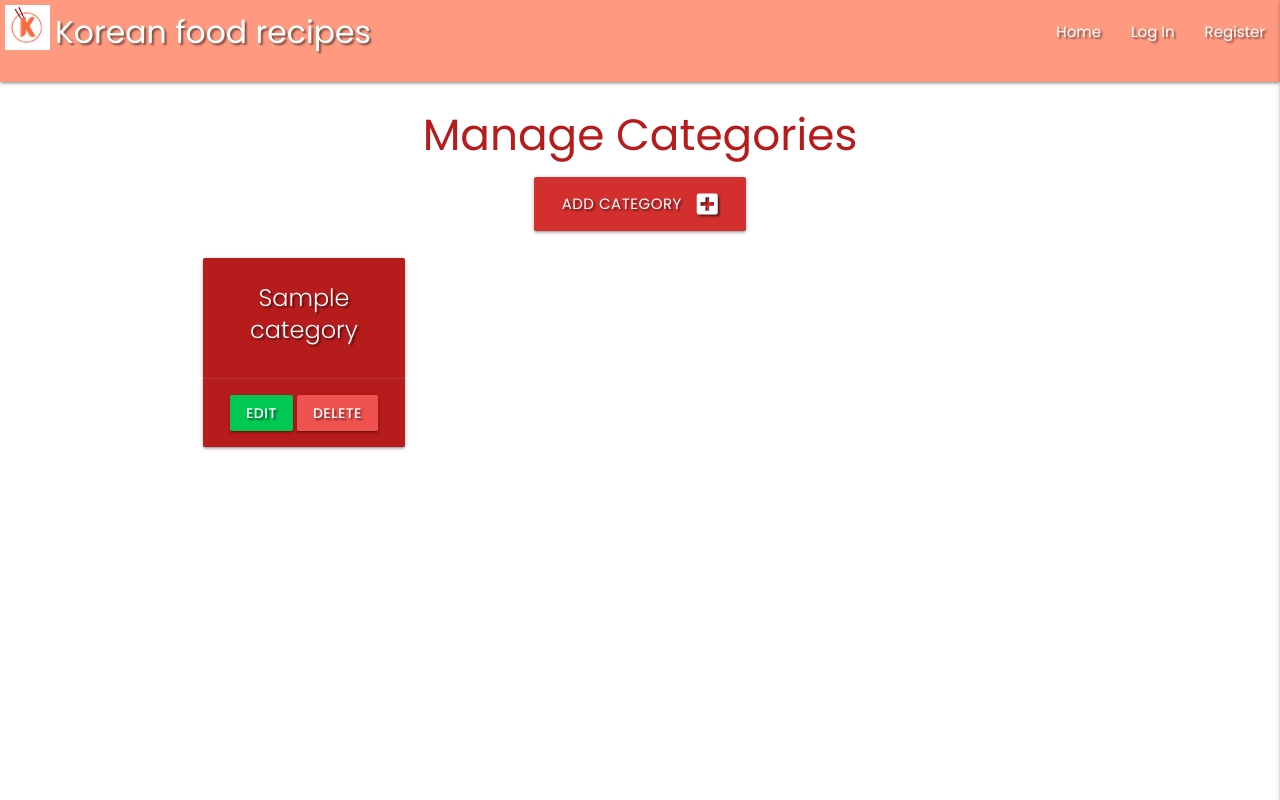
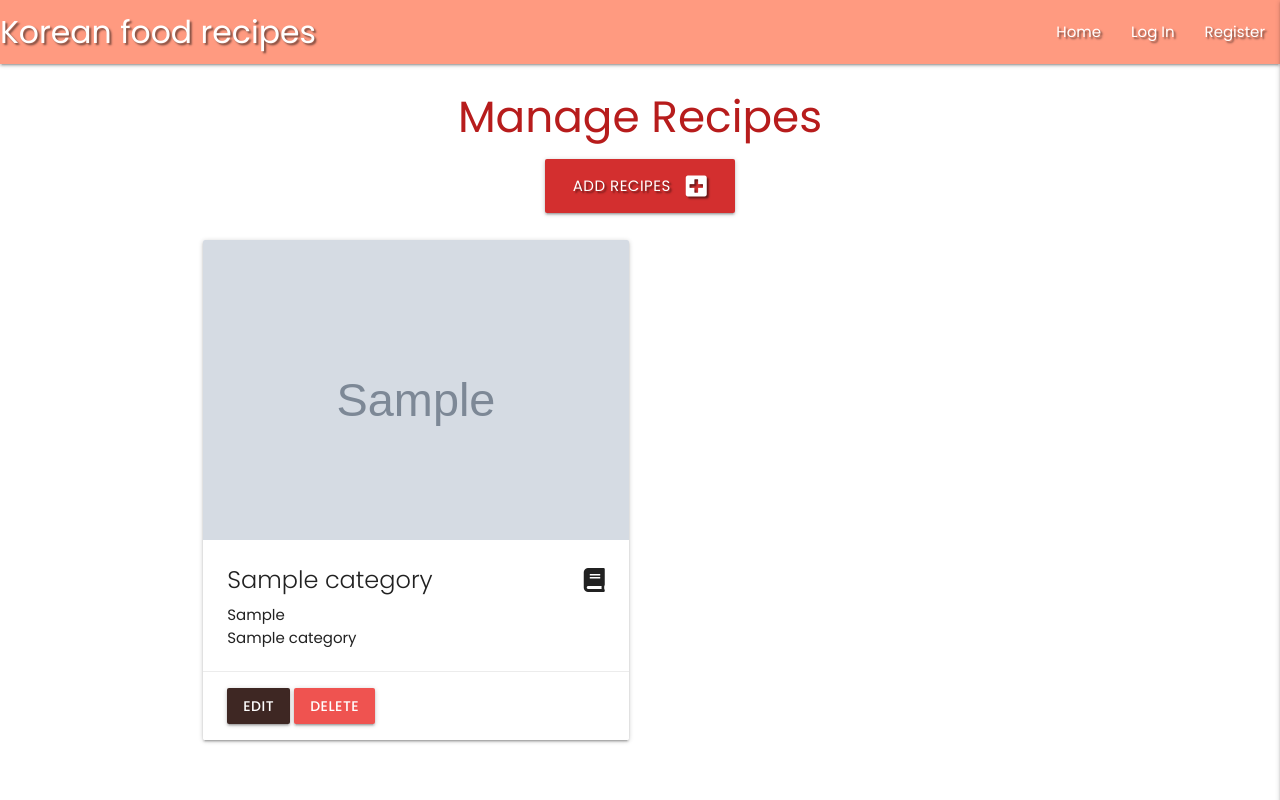
Before and after one commit to Oneday2010/milestone-project3_koreanfood, a Flask app: page /get_categories in a window 1280 px wide. Run offline with Flask 2, Linux system fonts and the light colour scheme; grey boxes marked "Sample" are stand-in pictures; a database or web service that is not in the repository returns one stand-in record (values such as "Sample title"); some libraries are stand-ins or nearby versions.

Commit message:
edit foods.html layout

```diff
--- a/static/css/style.css
+++ b/static/css/style.css
@@ -62,18 +62,13 @@ body {
     line-height: 42px;
 }
 
-.card-image {
-    width: 50%;
-    height: 50%;
-    display: block;
-    margin-left: auto;
-    margin-right: auto;
-
-
-}
-
 .btn {
     color: #fff;
     font-weight: 500;
     background-color: #e53834;
 }
+
+.food_img{
+    width: 50%;
+    height: 50%;
+}
--- a/templates/base.html
+++ b/templates/base.html
@@ -20,7 +20,7 @@
     <header>
         <!-- top navbar -->
         <nav class="nav-extended text-shadow  darken-1">
-            <div class="nav-wrapper"><img src="static/images/k_food_logo.png" class="logoimg" alt="logo image">
+            <div class="nav-wrapper"><class="logoimg" alt="logo image">
                 <a href="{{ url_for('get_foods') }}" class="brand-logo">Korean food recipes</a>
                 <a href="#" data-target="mobile-demo" class="sidenav-trigger right"><i class="fas fa-bars"></i></a>
                 <ul class="right hide-on-med-and-down">
@@ -29,7 +29,7 @@
                     <li><a href="{{ url_for('profile', username=session['user']) }}">Profile</a></li>
                     <li><a href="{{ url_for('add_recipes') }}">New Recipies</a></li>
                     {% if session.user|lower == "admin"|lower %}
-                    <li><a href="{{ url_for('get_categories') }}">Manage Categories</a></li>
+                    <li><a href="{{ url_for('get_categories') }}">Manage Recipes</a></li>
                     {% endif %}
                     <li><a href="{{ url_for('logout') }}">Log Out</a></li>
                     {% else %}
@@ -51,7 +51,7 @@
             <li><a href="{{ url_for('profile', username=session['user']) }}">Profile</a></li>
             <li><a href="{{ url_for('add_recipes') }}">New Recipies</a></li>
             {% if session.user|lower == "admin"|lower %}
-            <li><a href="{{ url_for('get_categories') }}">Manage Categories</a></li>
+            <li><a href="{{ url_for('get_categories') }}">Manage Recipes</a></li>
             {% endif %}
             <li><a href="{{ url_for('logout') }}">Log Out</a></li>
             {% else %}
--- a/templates/categories.html
+++ b/templates/categories.html
@@ -1,29 +1,51 @@
 {% extends "base.html" %}
 {% block content %}
 
-<h3 class="red-text text-darken-4 center-align">Manage Categories</h3>
+<h3 class="red-text text-darken-4 center-align">Manage Recipes</h3>
 
 <div class="row">
     <div class="col s12 center-align">
         <a href="{{ url_for('add_category') }}" class="btn-large red darken-2 text-shadow">
-            Add Category <i class="fas fa-plus-square right"></i>
+            Add Recipes <i class="fas fa-plus-square right"></i>
         </a>
     </div>
 </div>
 
 <div class="row">
     {% for category in categories %}
-    <div class="col s12 m3">
-        <div class="card red darken-4 text-shadow center-align">
-            <div class="card-content white-text">
-                <span class="card-title">{{ category.category_name }}</span>
+    <div class="col s12 m6">
+        <div class="card large">
+            <div class="card-image waves-effect waves-block waves-light">
+                <img class="activator" src="{{ category.category_img}}">
+            </div>
+
+
+            <div class="card-content">
+                <span class="card-title activator grey-text text-darken-4">{{ category.recipe_name }}<i
+                        class="fas fa-book right"></i></span>
+                        <p>{{ category.recipe_cooking_difficulty }}</p>
+                        <p>{{ category.category_name }}</p>
+            </div>
+
+
+
+            <div class="card-reveal">
+                <span class="card-title grey-text text-darken-4">{{ category.recipe_name }}<i
+                        class="fas fa-times-circle right"></i></span>
+
+                <p><strong>Ingredients</strong><br>{{ category.recipe_ingredients }}</p>
+                <p><strong>method</strong><br>{{ category.recipe_method }}</p>
+                <p>{{ category.recipe_name }}</p>
+
             </div>
             <div class="card-action">
-                <a href="{{ url_for('edit_category', category_id=category._id) }}" class="btn green accent-4">Edit</a>
+                <a href="{{ url_for('edit_category', category_id=category._id) }}" class="btn  brown darken-4">Edit</a>
                 <a href="{{ url_for('delete_category', category_id=category._id) }}"
                     class="btn red lighten-1">Delete</a>
             </div>
         </div>
+
+
     </div>
     {% endfor %}
 </div>
```
Also changed, not shown: templates/check_recipe.html (+4 -3 lines), templates/foods.html (+33 -8 lines).
